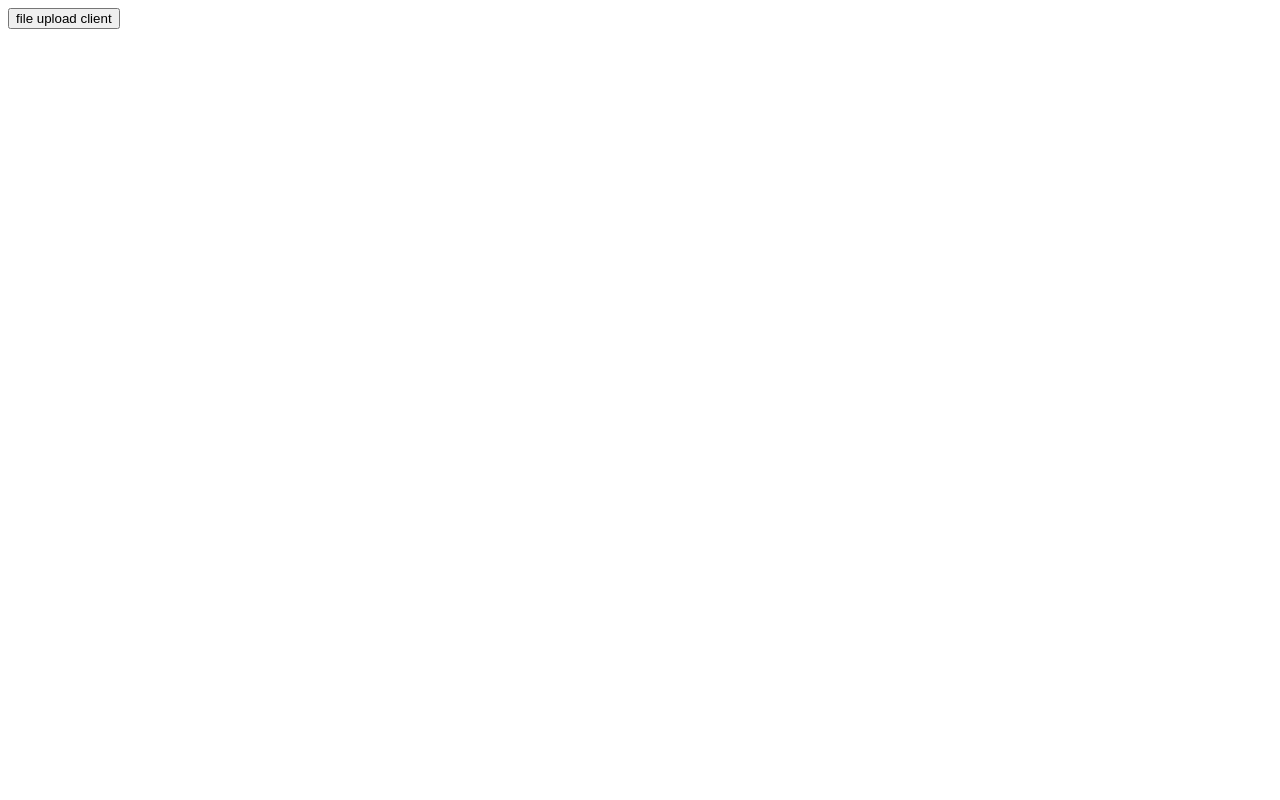
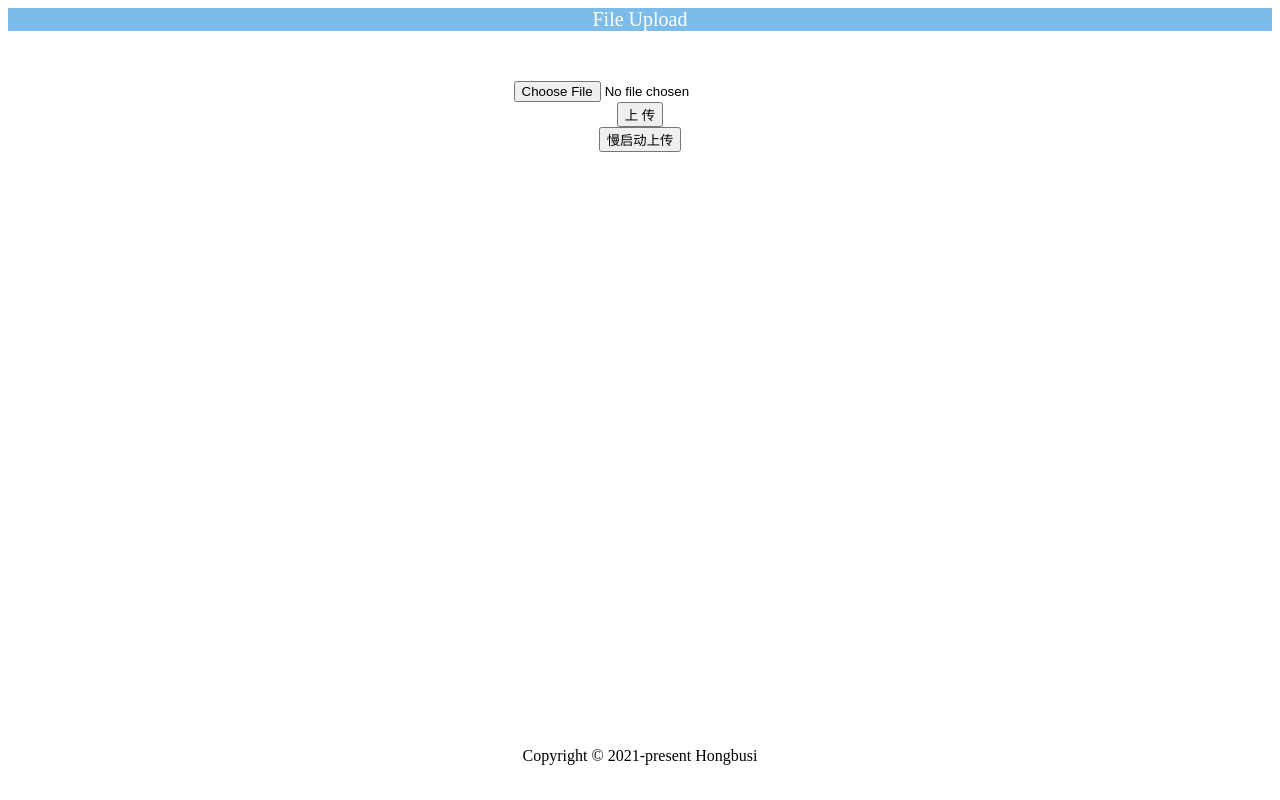
Before and after one commit to Hongbusi/file-upload, a Vue app in the folder client/: page / in a window 1280 px wide. Built offline with nearby package versions, Linux system fonts and the light colour scheme; no server answers.

Commit message:
feat(client): select file

```diff
--- a/client/package.json
+++ b/client/package.json
@@ -13,6 +13,7 @@
   },
   "devDependencies": {
     "@vitejs/plugin-vue": "^2.0.0",
+    "less": "^4.1.2",
     "typescript": "^4.4.4",
     "unplugin-vue-components": "^0.17.11",
     "vite": "^2.7.2",
--- a/client/src/App.vue
+++ b/client/src/App.vue
@@ -1,11 +1,65 @@
 <template>
-  <a-button type="primary">file upload client</a-button>
+  <a-layout class="file-upload">
+    <a-layout-header>File Upload</a-layout-header>
+    <a-layout-content>
+      <input type="file" name="file" @change="handleFileChange" />
+      <a-space>
+        <a-button type="primary" @click="handleUpload">上传</a-button>
+        <a-button type="primary" @click="handleSlowUpload">慢启动上传</a-button>
+      </a-space>
+    </a-layout-content>
+    <a-layout-footer>Copyright © 2021-present Hongbusi</a-layout-footer>
+  </a-layout>
 </template>
 
 <script lang="ts" setup>
-import service from '@/utils/request';
+// import service from '@/utils/request';
 
-service.get('/').then(res => {
-  console.log(res);
-})
+// service.get('/').then(res => {
+//   console.log(res);
+// })
+let selectedFile = null;
+
+const handleFileChange = (e) => {
+  const [file] = e.target.files;
+  if (!file) return;
+  selectedFile = file;
+}
+
+const blobToData = (blob) => {
+  return new Promise(resolve => {
+    const reader = new FileReader();
+    reader.onload = function() {
+      resolve(reader.result);
+    }
+    reader.readAsBinaryString(blob);
+  });
+}
+
+// 上传
+const handleUpload = () => {
+
+}
+
+// 慢上传
+const handleSlowUpload = () => {
+
+}
 </script>
+
+<style lang="less" scoped>
+.ant-layout {
+  text-align: center;
+
+  .ant-layout-header {
+    font-size: 20px;
+    color: #fff;
+    background: #7dbcea;
+  }
+
+  .ant-layout-content {
+    margin-top: 50px;
+    min-height: calc(100vh - 64px - 70px);
+  }
+}
+</style>
```
Also changed, not shown: 1 other file (tests, documents, lock files or other folders).
